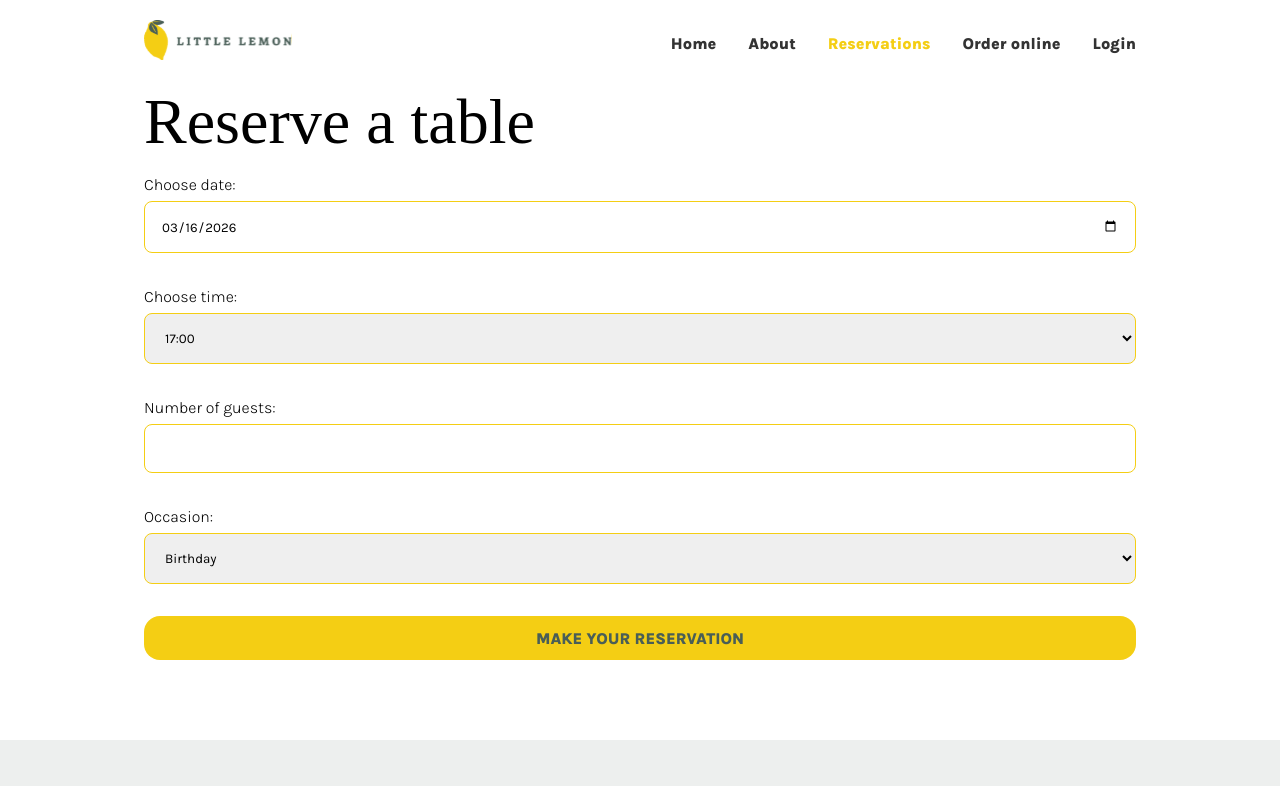
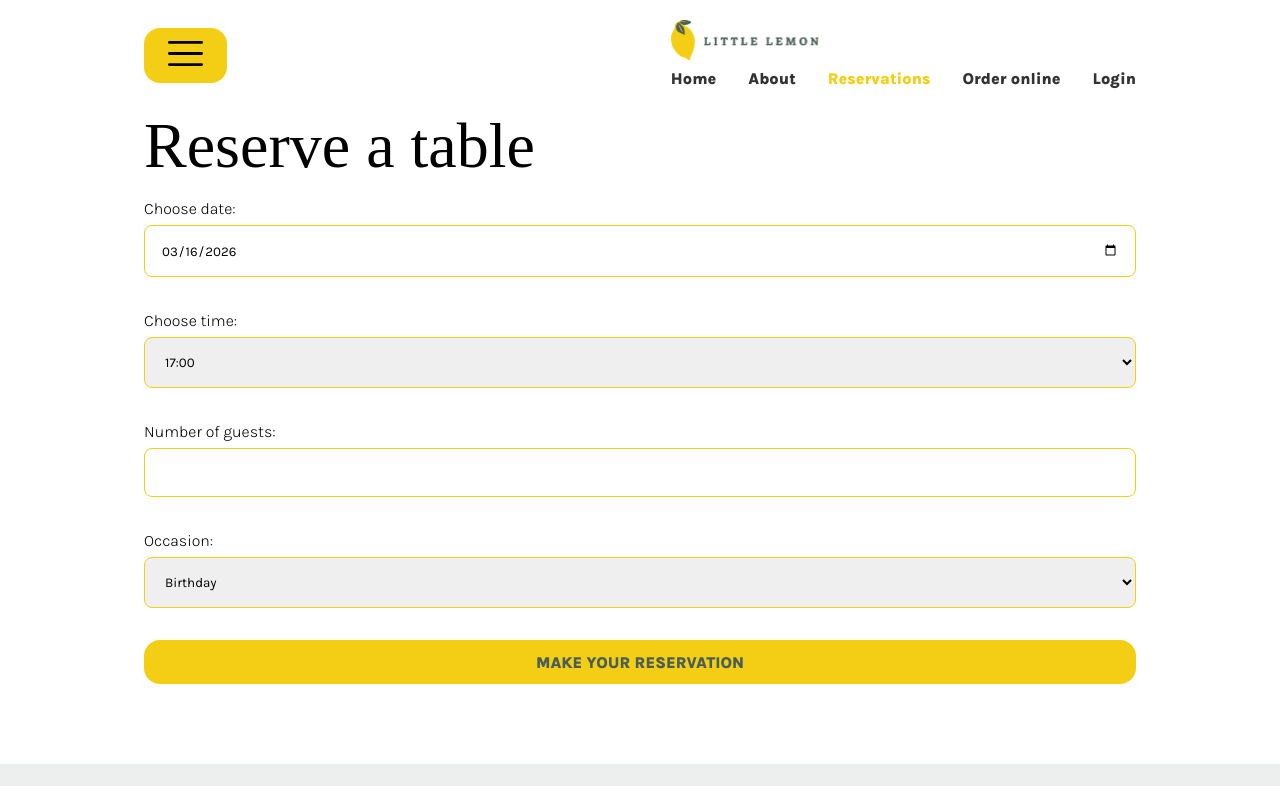
Before and after one commit to raphaellopes/meta-capstone-project, a React (Vite) app: page /booking in a window 1280 px wide. Shown: the top 786 px of the page. Built offline with nearby package versions, Linux system fonts and the light colour scheme; a web font is replaced by a local one.

Commit message:
convert header style to modular css and apply mobile design

```diff
--- a/src/components/header/index.tsx
+++ b/src/components/header/index.tsx
@@ -1,15 +1,29 @@
-import "./styles.css";
+import { useState } from "react";
+
+import styles from "./styles.module.css";
 import Logo from "@assets/logo.svg";
 import HamburguerIcon from "@components/icons/hamburguer";
+import CloseIcon from "@components/icons/close";
 import Nav from "@components/nav";
 
-const Header = () => (
-  <header id="header">
+const Header = () => {
+  const [isMobileMenuOpen, setIsMobileMenuOpen] = useState(false);
+
+  const toggleMobileMenu = () => {
+    setIsMobileMenuOpen(!isMobileMenuOpen);
+  };
+
+  return (
+    <>
+      <header className={styles.root} id="header">
         <div className="container">
-      <button className="mobile-button-toggle">
-        <HamburguerIcon />
+          <button
+            className={styles.mobileButtonToggle}
+            onClick={toggleMobileMenu}
+          >
+            {isMobileMenuOpen ? <CloseIcon /> : <HamburguerIcon />}
           </button>
-      <div className="header-content">
+          <div className={styles.headerContent}>
             <a href="/" className="logo-link">
               <img src={Logo} alt="Little Lemon" />
             </a>
@@ -17,6 +31,13 @@ const Header = () => (
           </div>
         </div>
       </header>
+      {isMobileMenuOpen && (
+        <aside className={styles.mobileNavContainer} id="mobile-menu">
+          <Nav />
+        </aside>
+      )}
+    </>
   );
+};
 
 export default Header;
--- a/src/components/header/styles.css
+++ b/src/components/header/styles.module.css
@@ -1,14 +1,14 @@
-#header {
+.root {
   padding: 1rem 0;
 }
 
-#header > .container {
+.root > :global(.container) {
   display: flex;
   justify-content: space-between;
   align-items: center;
 }
 
-#header .header-content {
+.header-content {
   flex: 1;
   display: flex;
   align-items: center;
@@ -16,52 +16,64 @@
   gap: 1rem;
 }
 
-#header .mobile-button-toggle {
+.mobile-button-toggle {
   display: flex;
   padding: 0.5rem 0.7rem;
 }
 
-#header .mobile-button-toggle > svg {
+.mobile-button-toggle > svg {
   width: 24px;
 }
 
-#header .nav {
+.root :global(.nav) {
   display: none;
 }
 
-#header .nav-link {
+.root :global(.nav-link),
+.mobile-nav-container :global(.nav-link) {
   font-weight: var(--font-primary-weight-extra-bold);
   color: var(--seconday-dark);
 }
 
-#header .nav-link:hover {
+.root :global(.nav-link):hover,
+.mobile-nav-container :global(.nav-link):hover {
   color: var(--primary-highlight);
   text-decoration: underline;
 }
 
-#header .nav-link-active {
+.root :global(.nav-link-active),
+.mobile-nav-container :global(.nav-link-active) {
   color: var(--primary-highlight);
 }
 
+.mobile-nav-container {
+  padding: 1rem;
+}
+
+.mobile-nav-container :global(.nav-link) {
+  display: block;
+  padding: 0.5rem 0;
+}
+
 @media (min-width: 768px) {
-  #header {
+  .root {
     padding: 1.25rem 0;
   }
 
-  #header .nav {
+  .root :global(.nav) {
     display: block;
   }
 
-  #header nav ul {
+  .root :global(nav ul) {
     display: flex;
     gap: 2rem;
   }
 
-  #header .header-content {
+  .header-content {
     justify-content: space-between;
   }
 
-  #header .mobile-button-toggle {
+  .mobile-button-toggle {
     display: none;
   }
 }
--- /dev/null
+++ b/src/components/icons/close.tsx
@@ -0,0 +1,19 @@
+import * as React from "react";
+
+const CloseIcon = (props: React.SVGProps<SVGSVGElement>) => (
+  <svg
+    xmlns="http://www.w3.org/2000/svg"
+    width="24"
+    height="24"
+    fill="none"
+    viewBox="0 0 24 24"
+    {...props}
+  >
+    <path
+      fill="currentColor"
+      d="M6.4 19 5 17.6l5.6-5.6L5 6.4 6.4 5l5.6 5.6L17.6 5 19 6.4 13.4 12l5.6 5.6-1.4 1.4-5.6-5.6z"
+    ></path>
+  </svg>
+);
+
+export default CloseIcon;
```
Lines whose indentation alone changed are shown as unchanged.
